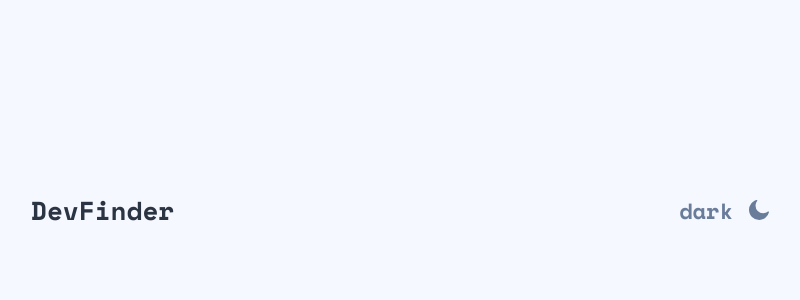
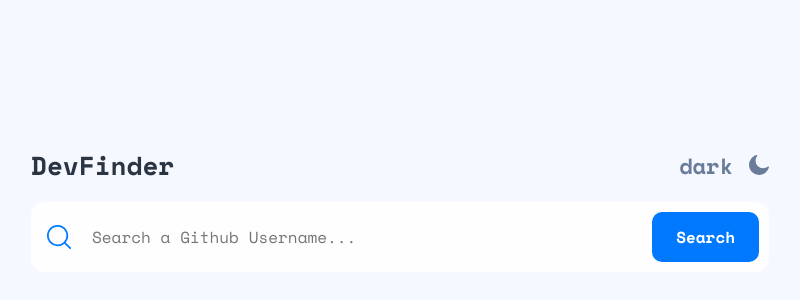
Before and after one commit to selly361/Github-user-search, a React (Create React App) app: page / in a window 1280 px wide. Shown: the part 190-490 px from the top of the page, without its empty margins (240-1040 px from the left). Built offline with nearby package versions, Linux system fonts and the light colour scheme.

Commit message:
Added: added fieldset component

```diff
--- a/src/App.tsx
+++ b/src/App.tsx
@@ -1,27 +1,37 @@
+import { Header, SearchField } from "components";
 import React, { Fragment, useState } from "react";
+import { useFetch, useTheme } from "hooks";
 
 import GlobalStyles from "global/styles";
-import { Header } from "components";
 import { ThemeProvider } from "styled-components";
 import themeStyles from "global/theme";
-import { useTheme } from "hooks";
 
 function App() {
+  const [query, setQuery] = useState("");
+
   const { theme, setTheme } = useTheme();
 
-  const [query, setQuery] = useState("selly361");
+  const { fetchData, loading, user, error } = useFetch();
 
   const currentThemeStyles = themeStyles[theme];
 
   const toggleTheme = () => setTheme(theme == "light" ? "dark" : "light");
 
   return (
-    <Fragment>
-      <ThemeProvider theme={currentThemeStyles}>
-        <GlobalStyles />
-        <Header toggleTheme={toggleTheme} theme={theme} icon={currentThemeStyles.icon} />
-      </ThemeProvider>
-    </Fragment>
+    <ThemeProvider theme={currentThemeStyles}>
+      <GlobalStyles />
+      <Header
+        toggleTheme={toggleTheme}
+        theme={theme}
+        icon={currentThemeStyles.icon}
+      />
+      <SearchField
+        fetchData={fetchData}
+        query={query}
+        setQuery={setQuery}
+        error={error}
+      />
+    </ThemeProvider>
   );
 }
 
--- /dev/null
+++ b/src/components/Layout/Main/Main.styles.ts
@@ -0,0 +1 @@
+import styled from "styled-components";
--- /dev/null
+++ b/src/components/Layout/Main/index.tsx
@@ -0,0 +1,9 @@
+import React from 'react'
+
+function index() {
+  return (
+    <div>index</div>
+  )
+}
+
+export default index
--- /dev/null
+++ b/src/components/SearchField/SearchField.styles.ts
@@ -0,0 +1,42 @@
+import styled from "styled-components";
+
+export const StyledSearchField = styled.fieldset`
+  height: 70px;
+  width: 738px;
+  background-color: ${(props) => props.theme.bgSecondary};
+  padding: 10px 10px 10px 16px;
+  display: flex;
+  align-items: center;
+  gap: 10px;
+  border-radius: 14px;
+
+  svg {
+    min-width: max-content;
+  }
+`;
+
+export const StyledInput = styled.input`
+  all: unset;
+  color: ${(props) => props.theme.textSearch};
+  width: 100%;
+  margin-left: 10px;
+`;
+
+export const SearchButton = styled.button`
+  all: unset;
+  background: #0079ff;
+  border-radius: 10px;
+  color: #fff;
+  font-weight: 700;
+  padding: 13px 24px;
+  cursor: pointer;
+
+  &:hover {
+    background-color: ${(props) => props.theme.primaryHover};
+  }
+`;
+
+export const ErrorMessage = styled.p`
+  color: #f74646;
+  width: 20%;
+`;
--- /dev/null
+++ b/src/components/SearchField/index.tsx
@@ -0,0 +1,27 @@
+import {
+  ErrorMessage,
+  SearchButton,
+  StyledInput,
+  StyledSearchField,
+} from "./SearchField.styles";
+
+import { ISearchFieldProps } from "types/searchField";
+import React from "react";
+import { SearchIcon } from "assets";
+
+function SearchField({ query, setQuery, error, fetchData }: ISearchFieldProps) {
+  return (
+    <StyledSearchField>
+      <SearchIcon />
+      <StyledInput
+        value={query}
+        onChange={(e) => setQuery(e.target.value)}
+        placeholder="Search a Github Username..."
+      />
+      <ErrorMessage>{error}</ErrorMessage>
+      <SearchButton onClick={() => fetchData(query)}>Search</SearchButton>
+    </StyledSearchField>
+  );
+}
+
+export default SearchField;
--- a/src/components/index.ts
+++ b/src/components/index.ts
@@ -1 +1,3 @@
 export { default as Header } from "./Layout/Header"
+export { default as Main } from "./Layout/Main"
+export { default as SearchField } from "./SearchField"
--- a/src/global/styles.ts
+++ b/src/global/styles.ts
@@ -17,6 +17,7 @@ const GlobalStyles = createGlobalStyle`
   font-size: 16px;
 
   /* Typography */
+
   --h1: 1.625rem;
   --h1-lh: 38px;
 
@@ -36,14 +37,15 @@ const GlobalStyles = createGlobalStyle`
   --body-s-lh: 18px;
 }
 
-body {
+body, #root {
   width: 100vw;
+  min-height: 100vh;
+  background-color: ${(props) => props.theme.bg};
   display: flex;
+  align-items: center;
   justify-content: center;
-  align-items: center;
-  background-color: ${(props) => props.theme.bg};
-  min-height: 100vh;
-  padding: 75px 96px;
+  flex-flow: column;
+  gap: 20px;
 }
 
 
@@ -72,11 +74,15 @@ h4 {
 }
 
 
-button {
-  cursor: pointer;
+button, fieldset {
   outline: none;
   background: none;
   border: none;
+}
+
+button {
+  cursor: pointer;
+
 }
 
 input {
@@ -88,8 +94,11 @@ input {
 
 
 @media (max-width: 650px) {
+
   :root {
+
   /* Typography */
+
   --h1: 1rem;
   --h1-lh: 24px;
 
--- a/src/hooks/useFetch.ts
+++ b/src/hooks/useFetch.ts
@@ -8,36 +8,32 @@ const api = "https://api.github.com/users/";
 export const useFetch = (query: string = "selly361") => {
   const [loading, setLoading] = useState(false);
   const [user, setUser] = useState<GithubUser | null>(null);
-  const [error, setError] = useState<null | true>(null);
+  const [error, setError] = useState<string>("");
 
   const fetchData = async (query: string) => {
 
     try {
       setLoading(true);
-      setError(null)
+      setError("");
 
       const { data } = await axios(`${api}${query}`);
 
       if (data.message) throw new Error("Not Found");
 
+      setUser(data);
 
-      setUser(data)
-    } catch (error) {
-        setError(true)
-        setUser(null)
-    }
+    } catch (err) {
+      setError("No results");
 
-    finally {
-        setLoading(false)
+    } finally {
 
+      setLoading(false);
     }
   };
 
-
-
   useEffect(() => {
-    fetchData(query)
-  }, [])
+    if(!query) fetchData("selly361");
+  }, []);
 
   return { user, loading, error, fetchData };
 };
--- /dev/null
+++ b/src/types/searchField.ts
@@ -0,0 +1,6 @@
+export interface ISearchFieldProps {
+  setQuery: (query: string) => void;
+  query: string;
+  error: string;
+  fetchData: (query: string) => Promise<void>;
+}
```
Lines whose indentation alone changed are shown as unchanged.
